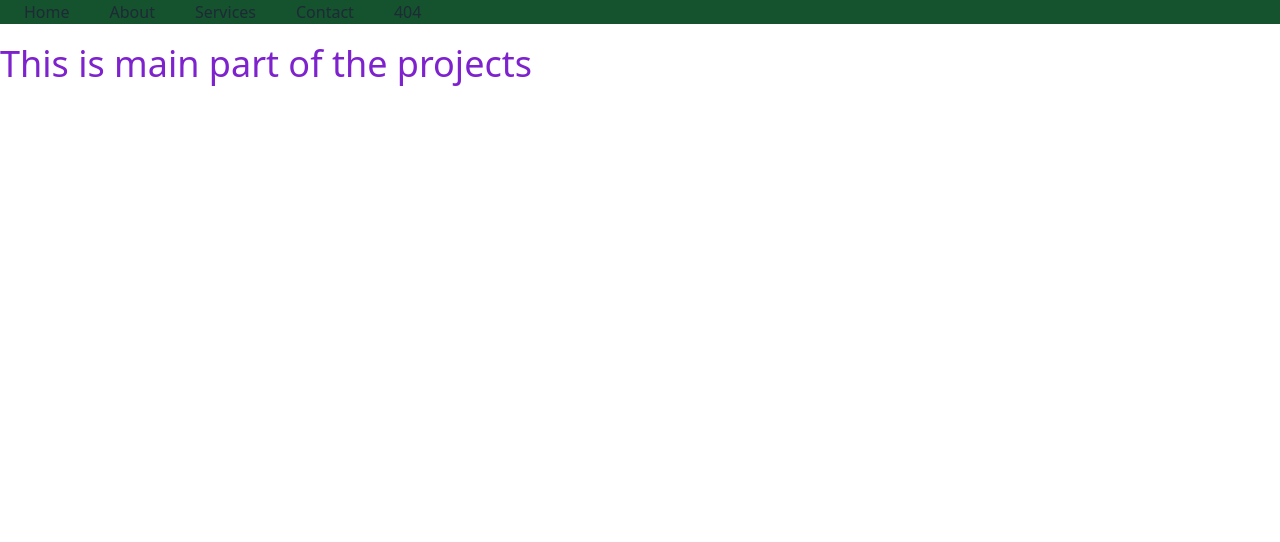
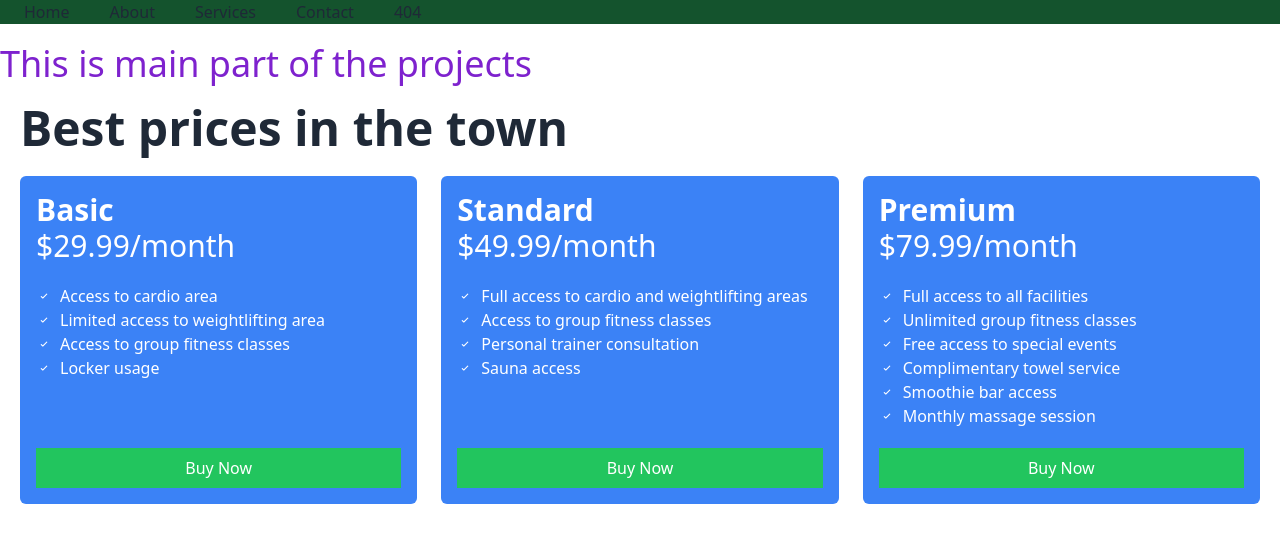
Before and after one commit to mozzammelrobi/price-option, a React (Vite) app: page / in a window 1280 px wide. Before the commit this address had no page. Shown: the top 542 px of the page. Built offline with nearby package versions, Linux system fonts and the light colour scheme.

Commit message:
responce pricing card

```diff
--- a/src/App.jsx
+++ b/src/App.jsx
@@ -1,20 +1,22 @@
 
 import './App.css'
 import NavBar from './componetns/NavBar/NavBar'
+import PriceOpton from './componetns/PriceOption/PriceOpton'
 // import DaisyNav from './componetns/DaisyNav/DaisyNav'
 
 function App() {
 
 
   return (
-    <>
+    <div className='container mx-auto'>
 
   <NavBar></NavBar>
   <h1 className='text-4xl mt-5 text-purple-700'>This is main part of the projects</h1>
   {/* <DaisyNav></DaisyNav> */}
+  <PriceOpton></PriceOpton>
 
 
-    </>
+    </div>
   )
 }
 
--- /dev/null
+++ b/src/componetns/Features/Features.jsx
@@ -0,0 +1,15 @@
+
+import PropTypes from 'prop-types'
+import { IoIosCheckmark } from "react-icons/io";
+const Features = ({feature}) => {
+    return (
+        <div className=''>
+            <p className='flex gap-2 items-center'><IoIosCheckmark /> {feature}</p>
+        </div>
+    );
+};
+
+Features.propTypes = {
+    feature: PropTypes.string
+}
+export default Features;
--- /dev/null
+++ b/src/componetns/Price/Price.jsx
@@ -0,0 +1,24 @@
+import PropTypes from 'prop-types'
+import Features from '../Features/Features';
+const Price = ({option}) => {
+    const {name, price, features}=option
+    return (
+        <div className='bg-blue-500 text-white p-4 flex flex-col rounded-md'>
+            <h4 className='font-bold text-3xl'>{name}</h4>
+            <h2>
+                <span className='text-3xl'>{price}</span>
+            </h2>
+           <div className='mt-5 flex-grow'>
+           {
+                features.map((feature,idx)=> <Features key={idx} feature={feature}></Features>)
+            }
+           </div>
+           <button className='bg-green-500 hover:bg-green-900 mt-5 w-full py-2'>Buy Now</button>
+        </div>
+    );
+};
+
+Price.propTypes = {
+    option: PropTypes.object
+}
+export default Price;
--- /dev/null
+++ b/src/componetns/PriceOption/PriceOpton.jsx
@@ -0,0 +1,56 @@
+import Price from "../Price/Price";
+
+const PriceOpton = () => {
+
+    const priceOption = [
+        {
+            "id": 1,
+            "name": "Basic",
+            "price": "$29.99/month",
+            "features": [
+                "Access to cardio area",
+                "Limited access to weightlifting area",
+                "Access to group fitness classes",
+                "Locker usage"
+            ]
+        },
+        {
+            "id": 2,
+            "name": "Standard",
+            "price": "$49.99/month",
+            "features": [
+                "Full access to cardio and weightlifting areas",
+                "Access to group fitness classes",
+                "Personal trainer consultation",
+                "Sauna access"
+            ]
+        },
+        {
+            "id": 3,
+            "name": "Premium",
+            "price": "$79.99/month",
+            "features": [
+                "Full access to all facilities",
+                "Unlimited group fitness classes",
+                "Free access to special events",
+                "Complimentary towel service",
+                "Smoothie bar access",
+                "Monthly massage session"
+            ]
+        }
+    ]
+
+
+    return (
+        <div className="m-5">
+            <h2 className="text-5xl mb-6 font-bold">Best prices in the town</h2>
+            <div className="grid md:grid-cols-3 gap-6 mb-4">
+                {
+                    priceOption.map((option) => <Price key={option.id} option={option}></Price>)
+                }
+            </div>
+        </div>
+    );
+};
+
+export default PriceOpton;
```
